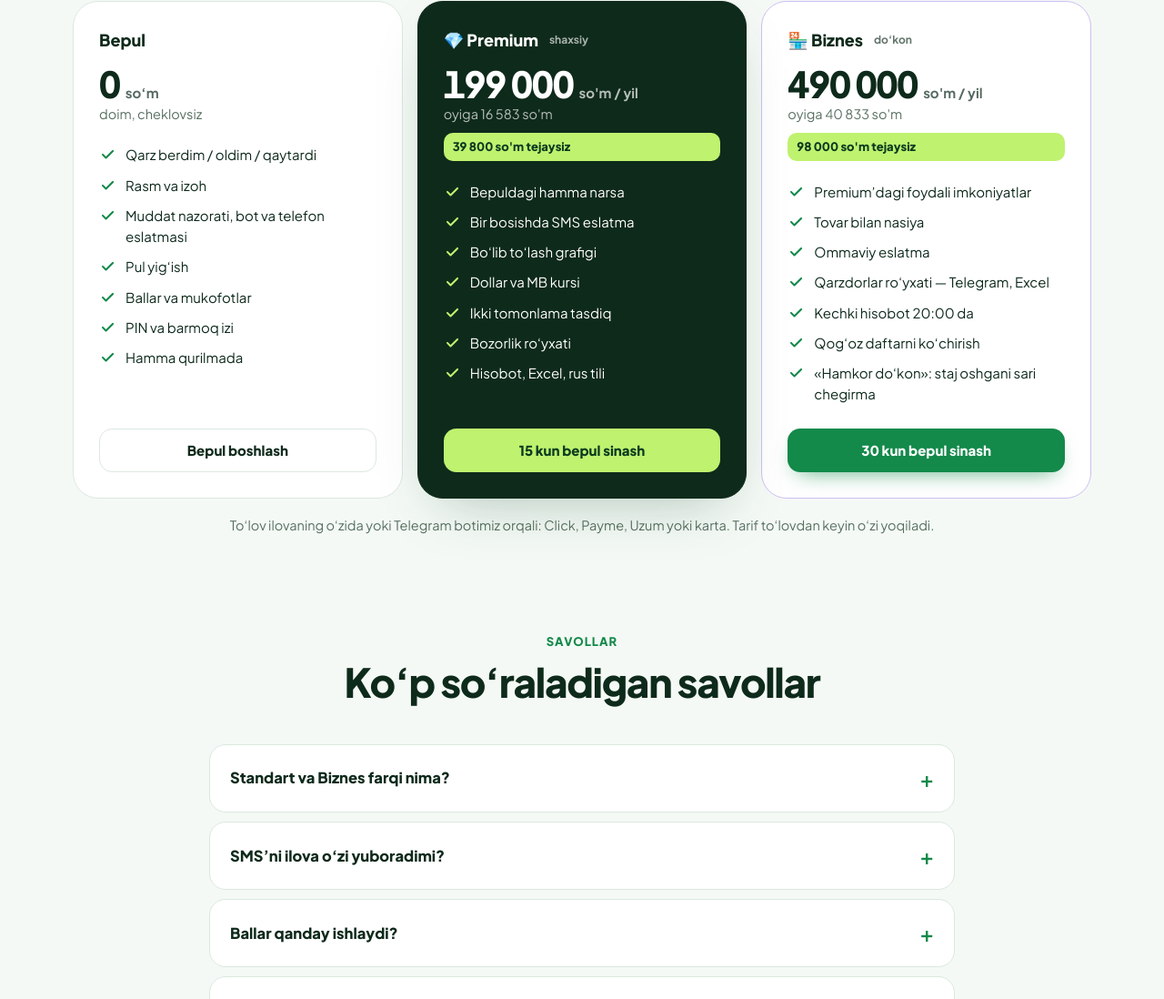
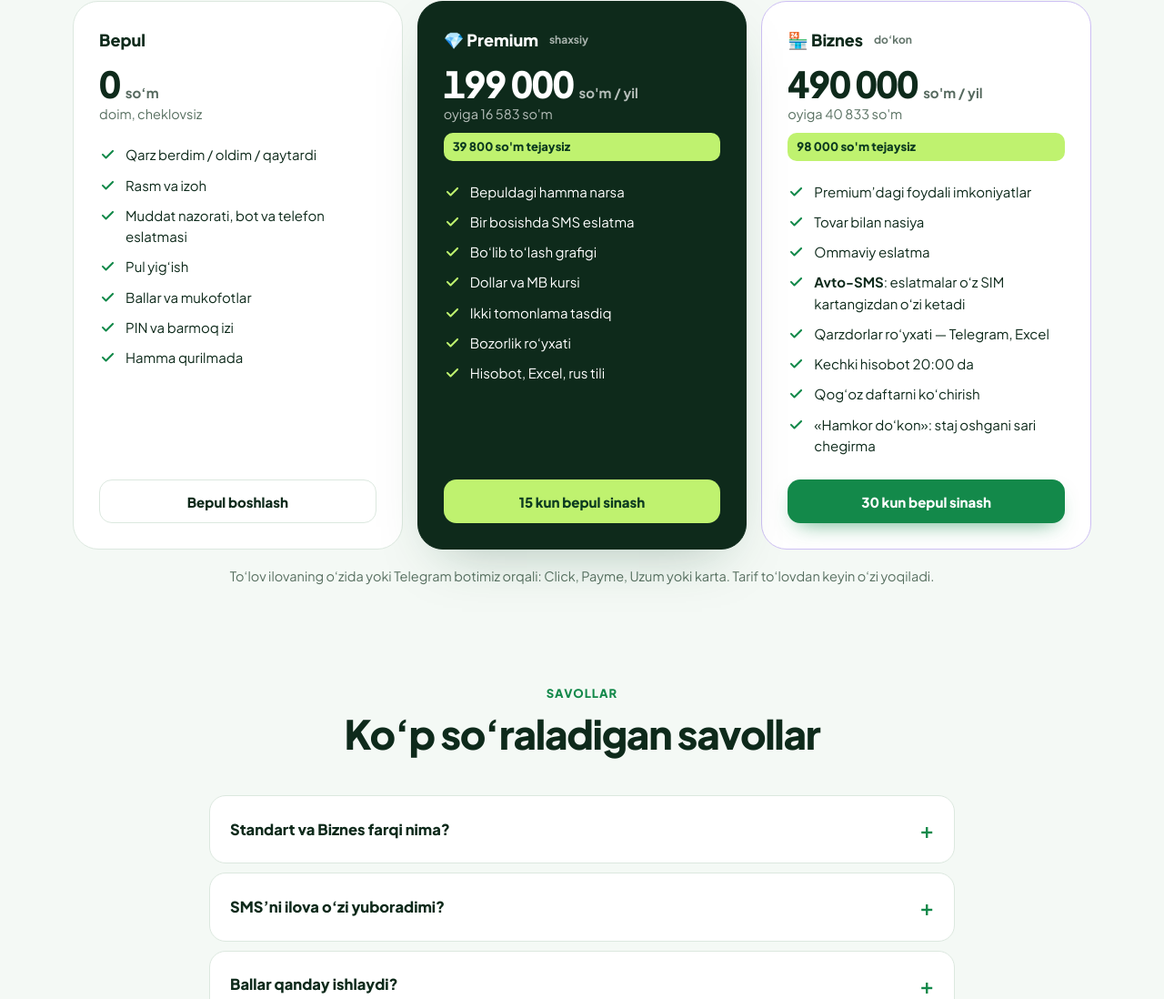
Before and after one commit to xusniddin-del/oldiberdi-sayt, a plain HTML site: page index.html in a window 1280 px wide. Shown: the part 5865-6963 px from the top of the page at 91% size. Drawn offline with Linux system fonts and the light colour scheme.

Commit message:
Biznes tarifiga «Avto-SMS» qatori
Co-Authored-By: Claude Opus 5.5 <noreply@anthropic.com>
Claude-Session: https://claude.ai/code/session_01K59q45trC9kwngHFnrC4m2

```diff
--- a/index.html
+++ b/index.html
@@ -431,7 +431,7 @@ footer a:hover{color:var(--brand)}
     <ul><li><svg><use href="#i-check"/></svg>Bepuldagi hamma narsa</li><li><svg><use href="#i-check"/></svg>Bir bosishda SMS eslatma</li><li><svg><use href="#i-check"/></svg>Bo‘lib to‘lash grafigi</li><li><svg><use href="#i-check"/></svg>Dollar va MB kursi</li><li><svg><use href="#i-check"/></svg>Ikki tomonlama tasdiq</li><li><svg><use href="#i-check"/></svg>Bozorlik ro‘yxati</li><li><svg><use href="#i-check"/></svg>Hisobot, Excel, rus tili</li></ul>
     <a class="btn btn-lime" data-link="botPrem">15 kun bepul sinash</a></div>
    <div class="plan biz"><div class="pn">🏪 Biznes <small class="pm">do‘kon</small></div><div class="pr num" id="bp">490 000 <small>so‘m / yil</small></div><div class="muted" id="bp2">oyiga 40 833 so‘m</div><span class="save" id="bs">98 000 so‘m tejaysiz</span>
-    <ul><li><svg><use href="#i-check"/></svg>Premium’dagi foydali imkoniyatlar</li><li><svg><use href="#i-check"/></svg>Tovar bilan nasiya</li><li><svg><use href="#i-check"/></svg>Ommaviy eslatma</li><li><svg><use href="#i-check"/></svg>Qarzdorlar ro‘yxati — Telegram, Excel</li><li><svg><use href="#i-check"/></svg>Kechki hisobot 20:00 da</li><li><svg><use href="#i-check"/></svg>Qog‘oz daftarni ko‘chirish</li><li><svg><use href="#i-check"/></svg>«Hamkor do‘kon»: staj oshgani sari chegirma</li></ul>
+    <ul><li><svg><use href="#i-check"/></svg>Premium’dagi foydali imkoniyatlar</li><li><svg><use href="#i-check"/></svg>Tovar bilan nasiya</li><li><svg><use href="#i-check"/></svg>Ommaviy eslatma</li><li><svg><use href="#i-check"/></svg><span><b>Avto-SMS</b>: eslatmalar o‘z SIM kartangizdan o‘zi ketadi</span></li><li><svg><use href="#i-check"/></svg>Qarzdorlar ro‘yxati — Telegram, Excel</li><li><svg><use href="#i-check"/></svg>Kechki hisobot 20:00 da</li><li><svg><use href="#i-check"/></svg>Qog‘oz daftarni ko‘chirish</li><li><svg><use href="#i-check"/></svg>«Hamkor do‘kon»: staj oshgani sari chegirma</li></ul>
     <a class="btn btn-primary" data-link="app">30 kun bepul sinash</a></div>
   </div>
   <p class="muted" style="text-align:center;margin-top:18px">To‘lov ilovaning o‘zida yoki Telegram botimiz orqali: Click, Payme, Uzum yoki karta. Tarif to‘lovdan keyin o‘zi yoqiladi.</p>
```
